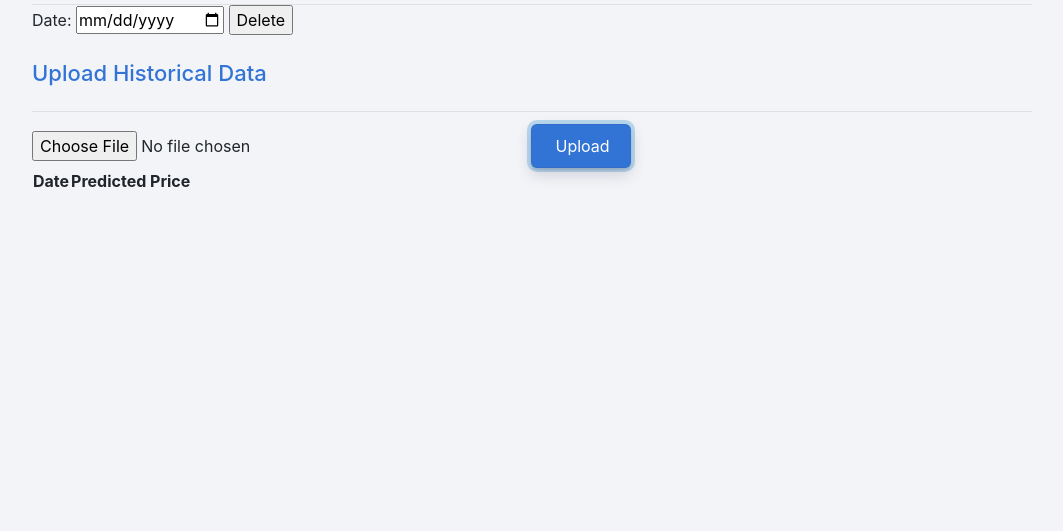
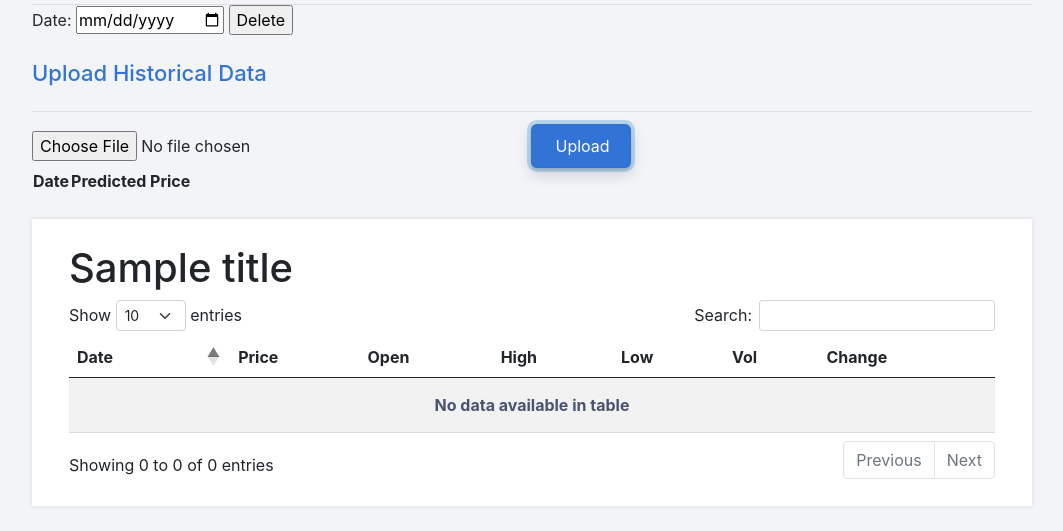
Before and after one commit to sanjeetbodkhe/SB, a Flask app: template templates/home/data.html in a window 1280 px wide. Shown: the part 300-831 px from the top of the page, without its empty margins (108-1171 px from the left). Before the commit the page ends 487 px from the top, so only its background shows below. Run offline with Flask 3, Linux system fonts and the light colour scheme; the template is opened without the code that fills it: most values are stand-ins (such as "Sample title", 1, 10 or a date in 2020); lists and menus that the app fills with data are empty; some libraries are stand-ins or nearby versions.

Commit message:
Flask table added

```diff
--- a/app.py
+++ b/app.py
@@ -114,7 +114,10 @@ def data():
     # Check if user is loggedin
     if 'loggedin' in session:
         # User is loggedin show them the home page
-        return render_template('home/data.html', username=session['username'],title="Data",pred='',df_len=0,model_status='')
+        df_table=get_data.fetch_alu_mcx()
+        df_table_len= len(df_table)
+        df_table=df_table.reset_index(drop=False)
+        return render_template('home/data.html', username=session['username'],title="Data",pred='',df_len=0,model_status='',users=df_table,df_table_len_f=df_table_len)
     # User is not loggedin redirect to login page
     return redirect(url_for('data'))
 
--- a/templates/home/data.html
+++ b/templates/home/data.html
@@ -46,4 +46,54 @@
     {% endfor %}
 </table>
 {% endblock %}
+{% block app_context %}
+    <div class="row">
+        <div class="col-md-12">
+            <h1>{{ title }}</h1>
+            <table id="data" class="table table-striped">
+                <thead>
+                    <tr>
+                        <th>Date</th>
+                        <th>Price</th>
+                        <th>Open</th>
+                        <th>High</th>
+                        <th>Low</th>
+                        <th>Vol</th>
+                        <th>Change</th>
+                    </tr>
+                </thead>
+                <tbody>
+                    {% for x in range(df_table_len_f) %}
+                        <tr>
+                            <td>{{ (users.iloc[x]['Date']) }}</td>
+                            <td>{{ users.iloc[x]['Price'] }}</td>
+                            <td>{{ users.iloc[x]['Open'] }}</td>
+                            <td>{{ users.iloc[x]['High'] }}</td>
+                            <td>{{ users.iloc[x]['Low'] }}</td>
+                            <td>{{ users.iloc[x]['Vol'] }}</td>
+                            <td>{{ users.iloc[x]['Chnge'] }}</td>
+                        </tr>
+                    {% endfor %}
+            </table>
+        </div>
+    </div>
 {% endblock %}
+
+{% block scripts %}
+    <script>
+        $(document).ready(function() {
+            $('#data').DataTable({
+                columns: [
+                    {orderable: true, searchable: true},
+                    {orderable: false, searchable: false},
+                    {orderable: false, searchable: false},
+                    {orderable: false, searchable: false},
+                    {orderable: false, searchable: false},
+                    {orderable: false, searchable: false},
+                    {orderable: false, searchable: false}
+                ],
+            });
+        });
+    </script>
+{% endblock %}
+{% endblock %}
--- a/templates/home/layout.html
+++ b/templates/home/layout.html
@@ -7,6 +7,8 @@
     <link rel="stylesheet" href="{{ url_for('static', filename='style.css') }}">
     <link rel="stylesheet" href="https://use.fontawesome.com/releases/v5.7.1/css/all.css">
     <link rel="icon" type="image/x-icon" src="https://sbscafform.co.in/wp-content/uploads/2023/09/sb-bharat-ka-indegenious-formwork-final-2.png">
+    <link href="https://cdn.jsdelivr.net/npm/bootstrap@5.0.1/dist/css/bootstrap.min.css" rel="stylesheet" integrity="sha384-+0n0xVW2eSR5OomGNYDnhzAbDsOXxcvSN1TPprVMTNDbiYZCxYbOOl7+AMvyTG2x" crossorigin="anonymous">
+    <link rel="stylesheet" type="text/css" href="https://cdn.datatables.net/1.10.25/css/dataTables.bootstrap5.css">
     <!-- Bootstrap CSS -->
     <link href="https://cdn.jsdelivr.net/npm/bootstrap@5.0.2/dist/css/bootstrap.min.css" rel="stylesheet" integrity="sha384-EVSTQN3/azprG1Anm3QDgpJLIm9Nao0Yz1ztcQTwFspd3yD65VohhpuuCOmLASjC" crossorigin="anonymous">
 </head>
@@ -27,6 +29,10 @@
     </div>
     <!-- Bootstrap Bundle with Popper -->
     <script src="https://cdn.jsdelivr.net/npm/bootstrap@5.0.2/dist/js/bootstrap.bundle.min.js" integrity="sha384-MrcW6ZMFYlzcLA8Nl+NtUVF0sA7MsXsP1UyJoMp4YLEuNSfAP+JcXn/tWtIaxVXM" crossorigin="anonymous"></script>
+    <script type="text/javascript" charset="utf8" src="https://code.jquery.com/jquery-3.6.0.min.js"></script>
+    <script type="text/javascript" charset="utf8" src="https://cdn.datatables.net/1.10.25/js/jquery.dataTables.js"></script>
+    <script type="text/javascript" charset="utf8" src="https://cdn.datatables.net/1.10.25/js/dataTables.bootstrap5.js"></script>
+    {% block scripts %}{% endblock %}
 </body>
 
 </html>
```
